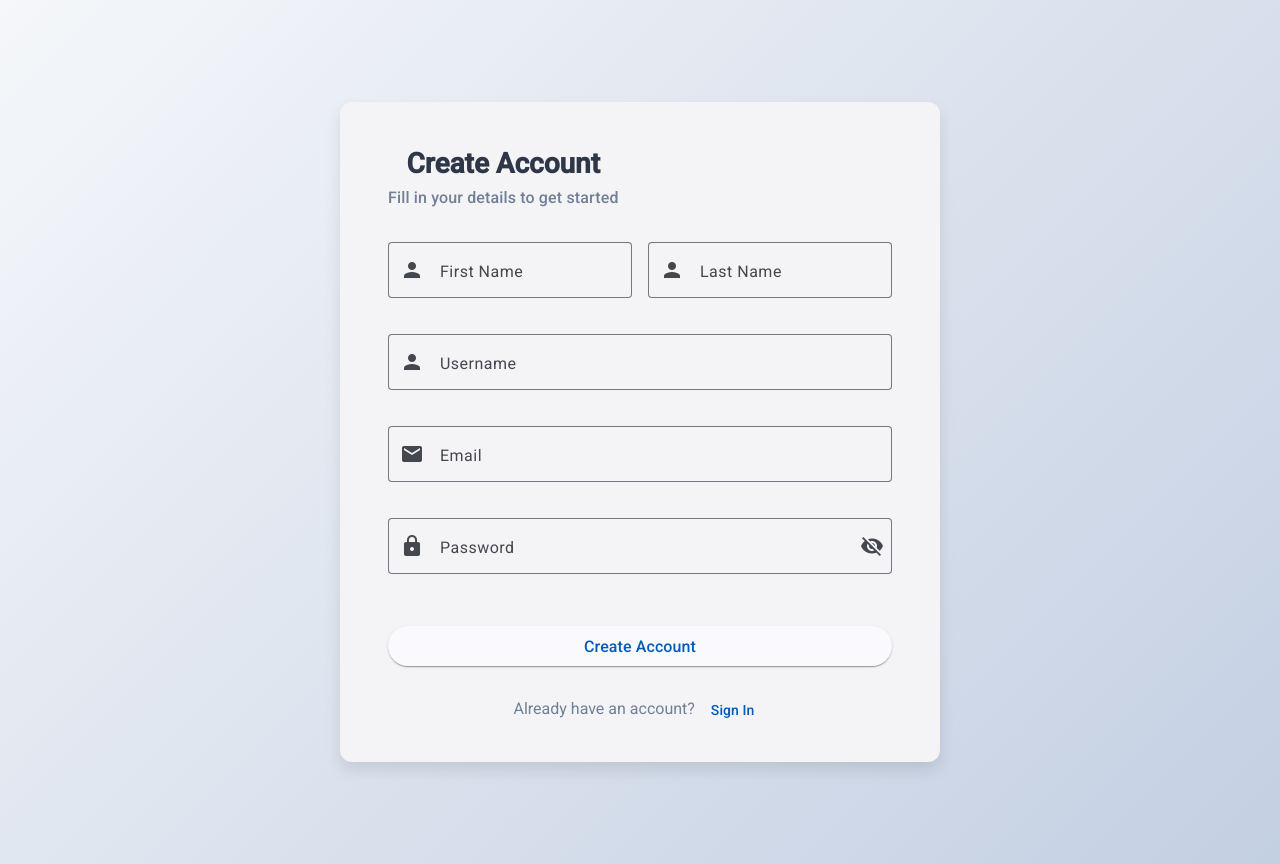
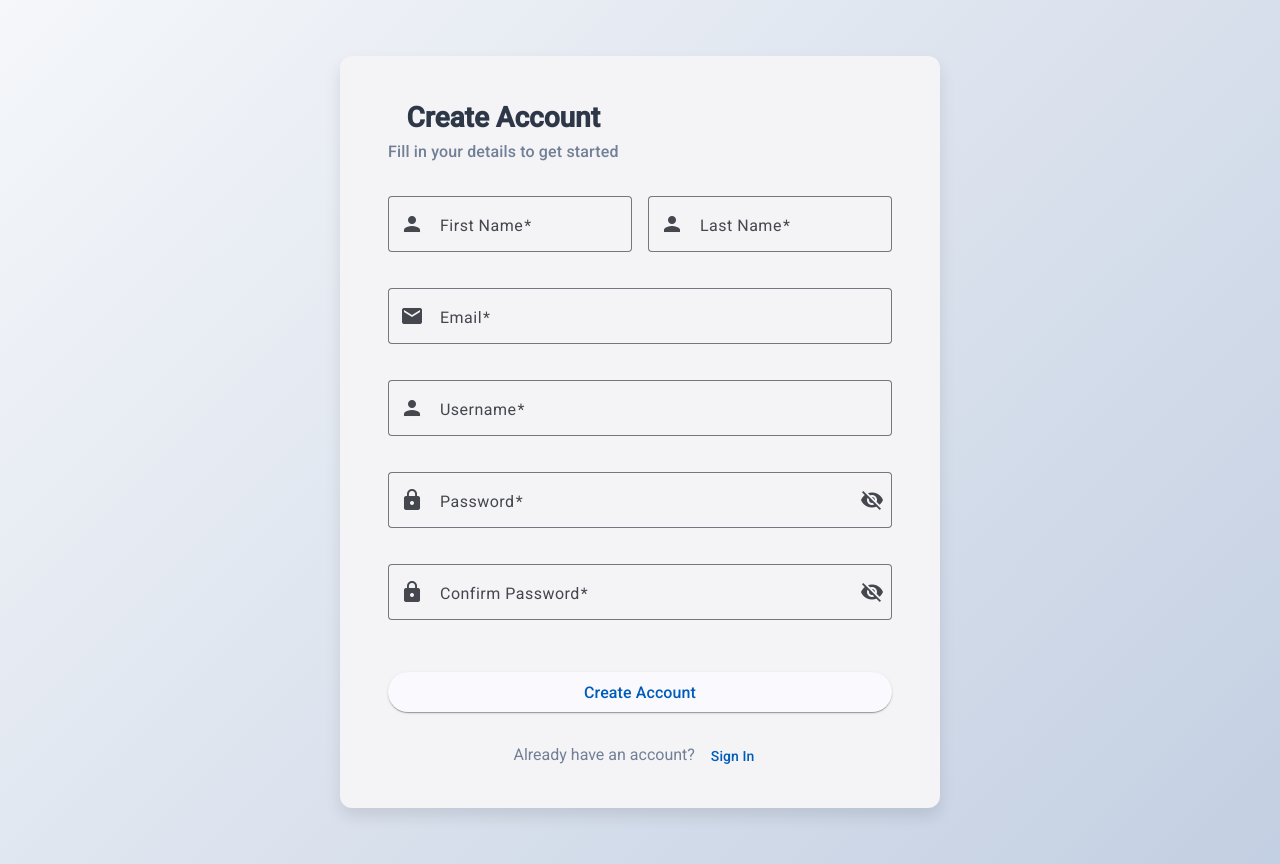
Before and after one commit to oussamasine07/hello-event, an Angular app in the folder frontend/: page /register in a window 1280 px wide. Built offline with nearby package versions, Linux system fonts and the light colour scheme.

Commit message:
add validation to frontend

```diff
--- a/frontend/src/app/components/pages/register/register.component.css
+++ b/frontend/src/app/components/pages/register/register.component.css
@@ -79,6 +79,18 @@ mat-form-field {
   margin: 0.5rem 0;
 }
 
+::ng-deep .mat-mdc-form-field.mat-form-field-invalid .mdc-notched-outline {
+  --mdc-outlined-text-field-outline-color: #f44336; /* Material Red 500 */
+}
+::ng-deep .mat-mdc-form-field.mat-form-field-invalid .mat-mdc-floating-label {
+  color: #f44336 !important;
+}
+
+.mat-error {
+  color: #f44336 !important;
+  font-size: 12px;
+}
+
 @media (max-width: 600px) {
   .register-card {
     padding: 1.5rem;
@@ -92,3 +104,37 @@ mat-form-field {
     width: 100%;
   }
 }
+
+.terms-error {
+  color: #f44336;
+  font-size: 0.75rem;
+  margin-top: 0.25rem;
+  display: block;
+}
+
+/* Style for invalid form fields */
+.ng-invalid.ng-touched:not(form) {
+  border-color: #f44336;
+}
+
+/* Style for disabled submit button */
+.submit-button[disabled] {
+  opacity: 0.6;
+  cursor: not-allowed;
+}
+
+/* Error message animations */
+@keyframes fadeIn {
+  from {
+    opacity: 0;
+    transform: translateY(-10px);
+  }
+  to {
+    opacity: 1;
+    transform: translateY(0);
+  }
+}
+
+mat-error {
+  animation: fadeIn 0.3s ease-in-out;
+}
--- a/frontend/src/app/components/pages/register/register.component.html
+++ b/frontend/src/app/components/pages/register/register.component.html
@@ -6,56 +6,192 @@
     </mat-card-header>
 
     <mat-card-content>
-      <form class="register-form" #registerForm (ngSubmit)="onRegisterSubmit(registerForm)" >
+      <form class="register-form" #registerForm="ngForm" (ngSubmit)="onRegisterSubmit( registerForm )">
         <div class="name-fields">
-          <mat-form-field appearance="outline">
+          <!-- First Name -->
+          <mat-form-field appearance="outline"
+                          [class.mat-form-field-invalid]="registerErrors['first_name']">
             <mat-label>First Name</mat-label>
-            <input matInput placeholder="Enter your first name" name="first_name" [(ngModel)]="registerFormObj.first_name">
+            <input matInput placeholder="Enter your first name"
+                   name="first_name"
+                   required
+                   #firstName="ngModel"
+                   [(ngModel)]="registerFormObj.first_name"
+                   (ngModelChange)="clearFieldError('first_name')">
             <mat-icon matPrefix>person</mat-icon>
+            <mat-hint align="start" class="mat-error" *ngIf="registerErrors['first_name']">
+              {{ registerErrors['first_name'] }}
+            </mat-hint>
           </mat-form-field>
 
-          <mat-form-field appearance="outline">
+          <!-- Last Name -->
+          <mat-form-field appearance="outline"
+                          [class.mat-form-field-invalid]="registerErrors['last_name']">
             <mat-label>Last Name</mat-label>
-            <input matInput placeholder="Enter your last name" name="last_name" [(ngModel)]="registerFormObj.last_name">
+            <input matInput placeholder="Enter your last name"
+                   name="last_name"
+                   required
+                   #lastName="ngModel"
+                   [(ngModel)]="registerFormObj.last_name"
+                   (ngModelChange)="clearFieldError('last_name')">
             <mat-icon matPrefix>person</mat-icon>
+            <mat-hint align="start" class="mat-error" *ngIf="registerErrors['last_name']">
+              {{ registerErrors['last_name'] }}
+            </mat-hint>
           </mat-form-field>
         </div>
 
-        <mat-form-field appearance="outline">
-          <mat-label>Username</mat-label>
-          <input matInput type="text" placeholder="Enter your username" name="username" [(ngModel)]="registerFormObj.username">
-          <mat-icon matPrefix>person</mat-icon>
+
+        <!-- Email -->
+        <mat-form-field appearance="outline"
+                        [class.mat-form-field-invalid]="registerErrors['email']">
+          <mat-label>Email</mat-label>
+          <input matInput type="email"
+                 placeholder="Enter your email"
+                 name="email"
+                 required
+                 #email="ngModel"
+                 [(ngModel)]="registerFormObj.email"
+                 (ngModelChange)="clearFieldError('email')">
+          <mat-icon matPrefix>email</mat-icon>
+          <mat-hint align="start" class="mat-error" *ngIf="registerErrors['email']">
+            {{ registerErrors['email'] }}
+          </mat-hint>
         </mat-form-field>
 
-        <mat-form-field appearance="outline">
-          <mat-label>Email</mat-label>
-          <input matInput type="email" placeholder="Enter your email" name="email" [(ngModel)]="registerFormObj.email">
-          <mat-icon matPrefix>email</mat-icon>
+        <!-- Username -->
+        <mat-form-field appearance="outline"
+                        class="full-width"
+                        [class.mat-form-field-invalid]="registerErrors['username']">
+          <mat-label>Username</mat-label>
+          <input matInput
+                 type="text"
+                 name="username"
+                 required
+                 #username="ngModel"
+                 [(ngModel)]="registerFormObj.username"
+                 (ngModelChange)="clearFieldError('username')">
+          <mat-icon matPrefix>person</mat-icon>
+          <mat-hint align="start" class="mat-error" *ngIf="registerErrors['username']">
+            {{ registerErrors['username'] }}
+          </mat-hint>
         </mat-form-field>
 
-        <mat-form-field appearance="outline">
+        <!-- Password -->
+        <mat-form-field appearance="outline"
+                        [class.mat-form-field-invalid]="registerErrors['password']">
           <mat-label>Password</mat-label>
-          <input matInput [type]="hidePassword ? 'password' : 'text'" name="password" [(ngModel)]="registerFormObj.password">
+          <input matInput
+                 [type]="hidePassword ? 'password' : 'text'"
+                 name="password"
+                 required
+                 #password="ngModel"
+                 [(ngModel)]="registerFormObj.password"
+                 (ngModelChange)="clearFieldError('password')">
           <mat-icon matPrefix>lock</mat-icon>
           <button mat-icon-button matSuffix (click)="hidePassword = !hidePassword" type="button">
             <mat-icon>{{ hidePassword ? 'visibility_off' : 'visibility' }}</mat-icon>
           </button>
+          <mat-hint align="start" class="mat-error" *ngIf="registerErrors['password']">
+            {{ registerErrors['password'] }}
+          </mat-hint>
         </mat-form-field>
+
+        <!-- Confirm Password -->
+        <mat-form-field appearance="outline"
+                        [class.mat-form-field-invalid]="registerErrors['confirmPassword']">
+          <mat-label>Confirm Password</mat-label>
+          <input matInput
+                 [type]="hideConfirmPassword ? 'password' : 'text'"
+                 name="confirmPassword"
+                 required
+                 #confirmPassword="ngModel"
+                 [(ngModel)]="registerFormObj.confirmPassword"
+                 (ngModelChange)="clearFieldError('confirmPassword')">
+          <mat-icon matPrefix>lock</mat-icon>
+          <button mat-icon-button matSuffix (click)="hideConfirmPassword = !hideConfirmPassword" type="button">
+            <mat-icon>{{ hideConfirmPassword ? 'visibility_off' : 'visibility' }}</mat-icon>
+          </button>
+          <mat-hint align="start" class="mat-error" *ngIf="registerErrors['confirmPassword']">
+            {{ registerErrors['confirmPassword'] }}
+          </mat-hint>
+        </mat-form-field>
+
+        <!--        <div class="name-fields">-->
+<!--          <mat-form-field appearance="outline">-->
+<!--            <mat-label>First Name</mat-label>-->
+<!--            <input matInput placeholder="Enter your first name" name="first_name" required #firstName="ngModel" [(ngModel)]="registerFormObj.first_name">-->
+<!--            <mat-icon matPrefix>person</mat-icon>-->
+<!--            <mat-error *ngIf="registerErrors['first_name']">-->
+<!--              {{ registerErrors["first_name"] }}-->
+<!--            </mat-error>-->
+<!--          </mat-form-field>-->
+
+<!--          <mat-form-field appearance="outline">-->
+<!--            <mat-label>Last Name</mat-label>-->
+<!--            <input matInput placeholder="Enter your last name" name="last_name" required #lastName="ngModel" [(ngModel)]="registerFormObj.last_name">-->
+<!--            <mat-icon matPrefix>person</mat-icon>-->
+<!--            <mat-error *ngIf="registerErrors['last_name']">-->
+<!--              {{ registerErrors["last_name"] }}-->
+<!--            </mat-error>-->
+<!--          </mat-form-field>-->
+<!--        </div>-->
+
+<!--        <mat-form-field appearance="outline">-->
+<!--          <mat-label>Email</mat-label>-->
+<!--          <input matInput type="email" placeholder="Enter your email" name="email" required #email="ngModel" [(ngModel)]="registerFormObj.email">-->
+<!--          <mat-icon matPrefix>email</mat-icon>-->
+<!--          <mat-error *ngIf="registerErrors['email']">-->
+<!--            {{ registerErrors["email"] }}-->
+<!--          </mat-error>-->
+<!--        </mat-form-field>-->
+
+<!--        <mat-form-field-->
+<!--          appearance="outline"-->
+<!--          class="full-width"-->
+<!--          [class.mat-form-field-invalid]="registerErrors['username']">-->
+<!--          <mat-label>Username</mat-label>-->
+<!--          <input  matInput-->
+<!--                  type="text"-->
+<!--                  name="username"-->
+<!--                  required-->
+<!--                  #username="ngModel"-->
+<!--                  [(ngModel)]="registerFormObj.username"-->
+<!--                  (ngModelChange)="clearFieldError('username')">-->
+<!--          <mat-icon matPrefix>person</mat-icon>-->
+
+<!--          <mat-hint align="start"-->
+<!--                    class="mat-error"-->
+<!--                    *ngIf="registerErrors['username']">-->
+<!--            {{ registerErrors['username'] }}-->
+<!--          </mat-hint>-->
+<!--        </mat-form-field>-->
+
+
+<!--        <mat-form-field appearance="outline">-->
+<!--          <mat-label>Password</mat-label>-->
+<!--          <input matInput [type]="hidePassword ? 'password' : 'text'" name="password" required #password="ngModel" [(ngModel)]="registerFormObj.password">-->
+<!--          <mat-icon matPrefix>lock</mat-icon>-->
+<!--          <button mat-icon-button matSuffix (click)="hidePassword = !hidePassword" type="button">-->
+<!--            <mat-icon>{{ hidePassword ? 'visibility_off' : 'visibility' }}</mat-icon>-->
+<!--          </button>-->
+<!--          <mat-error *ngIf="registerErrors['password']">-->
+<!--            {{ registerErrors["password"] }}-->
+<!--          </mat-error>-->
+<!--        </mat-form-field>-->
 
 <!--        <mat-form-field appearance="outline">-->
 <!--          <mat-label>Confirm Password</mat-label>-->
-<!--          <input matInput [type]="hideConfirmPassword ? 'password' : 'text'">-->
+<!--          <input matInput [type]="hideConfirmPassword ? 'password' : 'text'" name="confirmPassword" required #confirmPassword="ngModel" [(ngModel)]="registerFormObj.confirmPassword">-->
 <!--          <mat-icon matPrefix>lock</mat-icon>-->
 <!--          <button mat-icon-button matSuffix (click)="hideConfirmPassword = !hideConfirmPassword" type="button">-->
 <!--            <mat-icon>{{ hideConfirmPassword ? 'visibility_off' : 'visibility' }}</mat-icon>-->
 <!--          </button>-->
+<!--          <mat-error *ngIf="registerErrors['confirmPassword']">-->
+<!--            {{ registerErrors["confirmPassword"] }}-->
+<!--          </mat-error>-->
 <!--        </mat-form-field>-->
 
-<!--        <div class="terms-section">-->
-<!--          <mat-checkbox color="primary">-->
-<!--            I accept the Terms and Conditions-->
-<!--          </mat-checkbox>-->
-<!--        </div>-->
 
         <button mat-raised-button color="primary" type="submit" class="submit-button">
           Create Account
--- a/frontend/src/app/components/pages/register/register.component.ts
+++ b/frontend/src/app/components/pages/register/register.component.ts
@@ -1,6 +1,6 @@
-import {Component, inject, OnInit} from '@angular/core';
+import {Component, inject, Input, OnInit} from '@angular/core';
 import {CommonModule} from '@angular/common';
-import {FormsModule, ReactiveFormsModule} from '@angular/forms';
+import {FormControl, FormGroup, FormsModule, ReactiveFormsModule, Validators} from '@angular/forms';
 import {MatCardModule} from '@angular/material/card';
 import {MatFormFieldModule} from '@angular/material/form-field';
 import {MatInputModule} from '@angular/material/input';
@@ -34,17 +34,23 @@ export class RegisterComponent implements OnInit {
   router = inject(Router)
   token: string | null = localStorage.getItem("token");
 
+  registerErrors: Record<string, string|string[]> = {};
+
   authService = inject(AuthService)
+
+
+  ngOnInit() {
+    this.authService.redirectIfLoggedIn( this.token )
+  }
+
+
   registerFormObj = {
     first_name: "",
     last_name: "",
     username: "",
     email: "",
-    password: ""
-  }
-
-  ngOnInit() {
-    this.authService.redirectIfLoggedIn( this.token )
+    password: "",
+    confirmPassword: ""
   }
 
   onRegisterSubmit (form: FormsModule) {
@@ -52,18 +58,20 @@ export class RegisterComponent implements OnInit {
     this.authService.registerClient(this.registerFormObj).subscribe({
       next: ( res ) => {
         console.log(res)
+        this.router.navigate(["/login"])
+      },
+      error: (resError: any ) => {
+        this.registerErrors = resError.error;
+        console.log( this.registerErrors )
       }
     })
-
-    this.registerFormObj = {
-      first_name: "",
-      last_name: "",
-      username: "",
-      email: "",
-      password: ""
-    }
-
-    this.router.navigate(["/login"])
   }
 
+  clearFieldError(field: string) {
+    // Re-assign a new object so Angular notices the change.
+    const lookNew = { ...this.registerErrors };
+    delete lookNew[field];
+    this.registerErrors = lookNew;
+  }
+  protected readonly Array = Array;
 }
```
Also changed, not shown: frontend/src/app/services/auth/auth.service.ts (+7 -3 lines), 2 other files (tests, documents, lock files or other folders).
